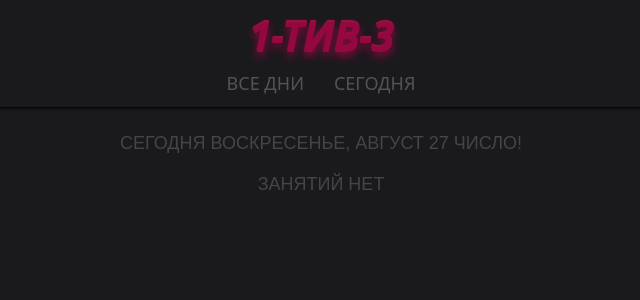
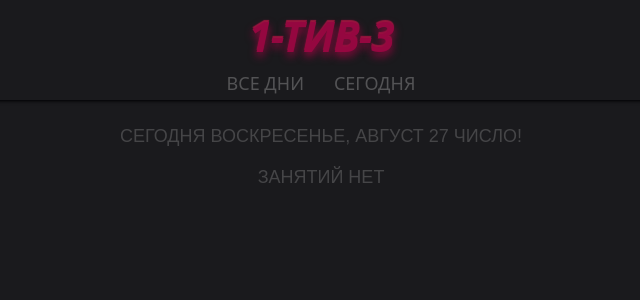
Before and after one commit to latyshar/PR, a React (Vite) app in the folder my-react-app/: page / in a window 1280 px wide. Shown: the top 300 px of the page, without its empty margins (319-959 px from the left). Built offline with nearby package versions, Linux system fonts and the light colour scheme.

Commit message:
Update button.css

```diff
--- a/my-react-app/src/components/button.css
+++ b/my-react-app/src/components/button.css
@@ -1,5 +1,5 @@
 .mainNav {
-    height: 107px;
+    height: 100px;
     max-width: 100%;
     margin: 0;
 
```
